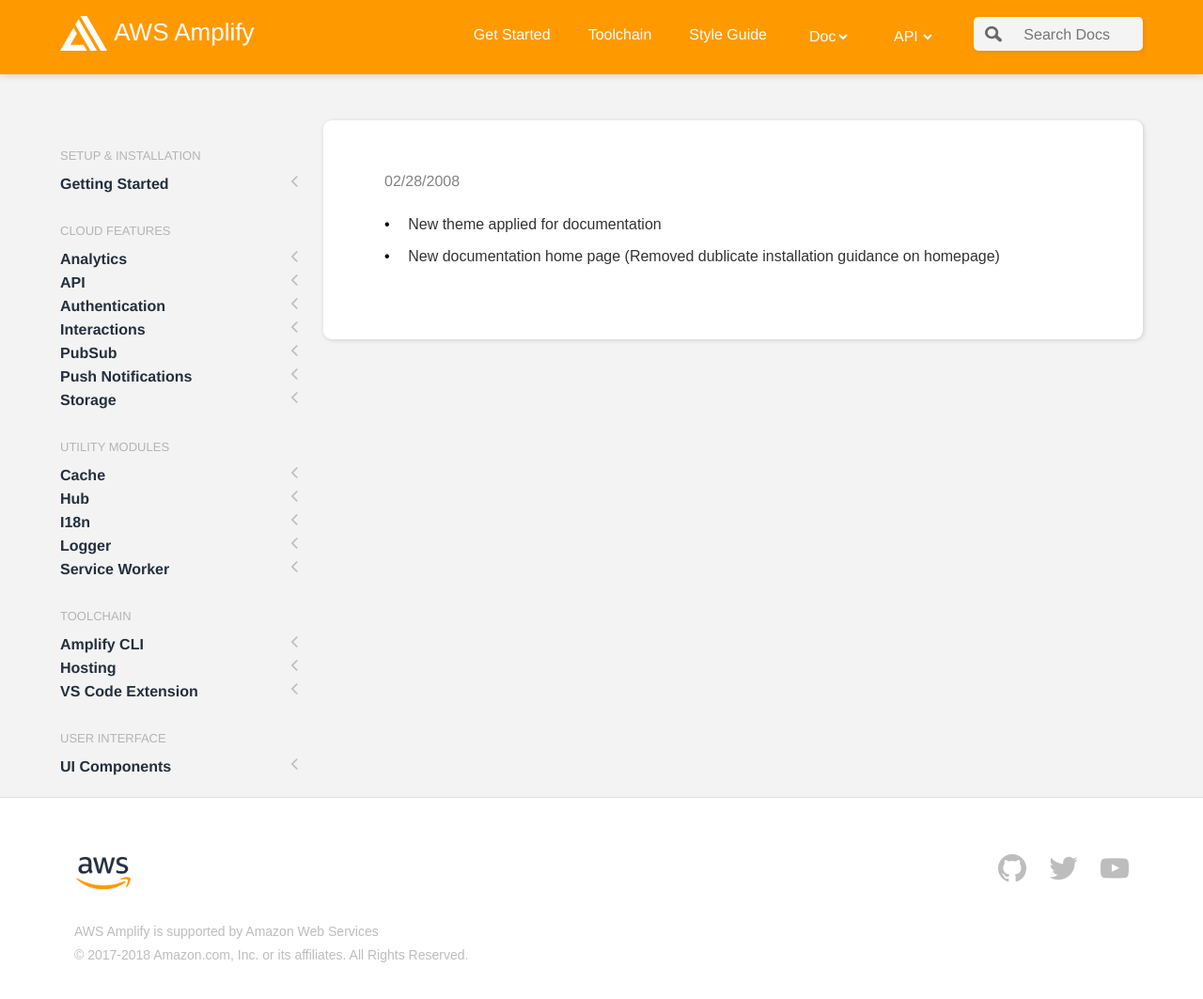
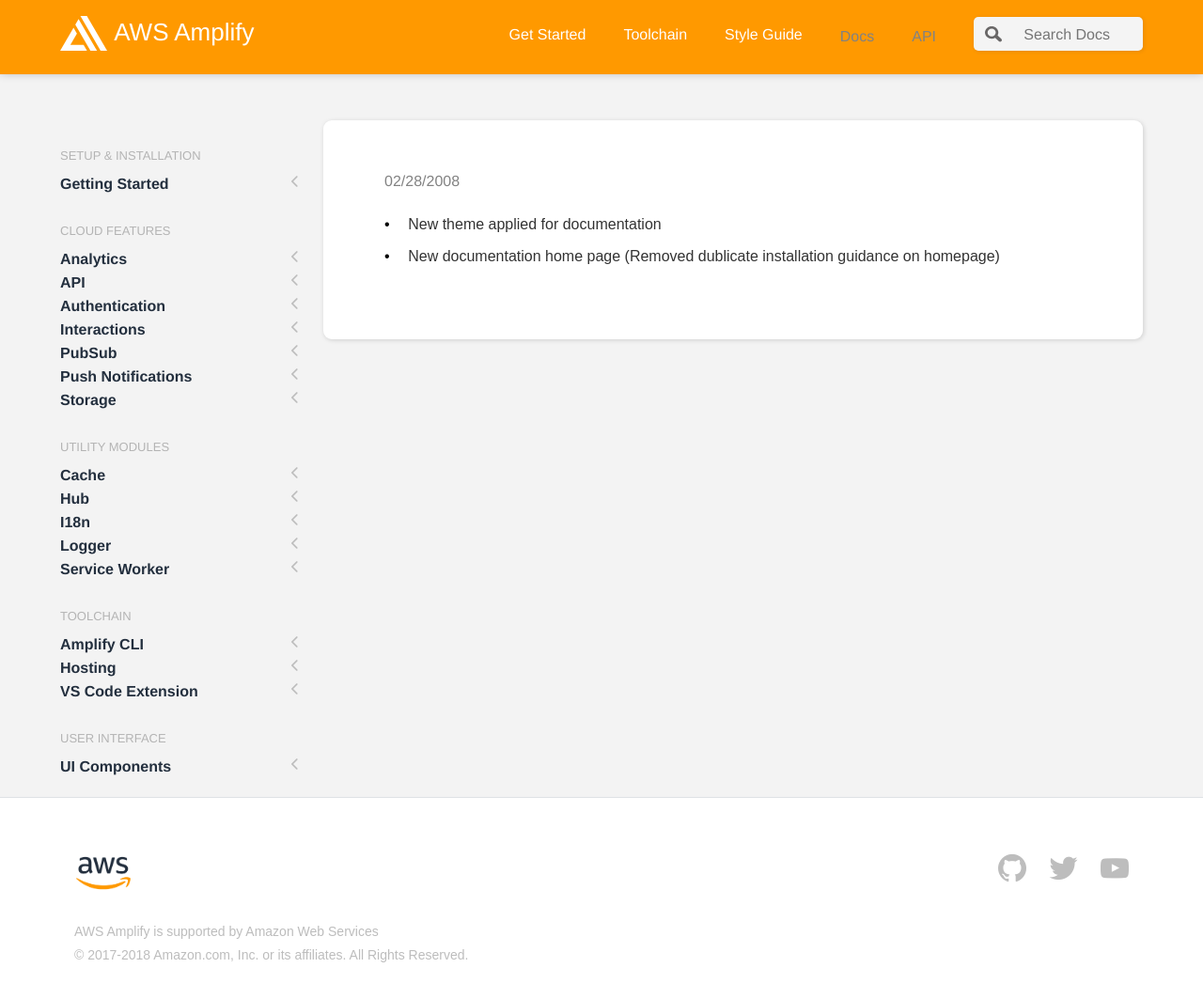
Before and after one commit to tommypraeger/tommypraeger.github.io, a Jekyll site: the page built from changelog.md, in a window 1280 px wide and 1089 px high. Shown: the top 1063 px of the window at 94% size. Built offline with Jekyll 4.4.1, drawn with Linux system fonts in a browser that asks for light colours; some web fonts are replaced; our own code applies the rules of GitHub Pages for plain Markdown files; comment, search, counter and statistics services are not loaded.

Commit message:
changing docs and api to dropdowns

```diff
--- a/amplify-theme/_includes/docs-header.html
+++ b/amplify-theme/_includes/docs-header.html
@@ -15,6 +15,11 @@
 					{% endif %}
 				</li>
 			{% endfor %}
+			<li>
+				<a href="{% if jekyll.environment == 'production' %}{{ site.amplify.docs_baseurl }}{% endif %}/media/quick_start?platform=purejs">
+					Docs
+				</a>
+			</li>
 			<li>
 				<a href="{% if jekyll.environment == 'production' %}{{ site.amplify.docs_baseurl }}{% endif %}/api">
 					API
@@ -72,22 +77,26 @@
 							</li>
 						{% endfor %}
 							<li>
-								<select class="white-text" id="docs-select">
-									<option selected disabled value="default">Docs</option>
-									<option value="https://docs.aws.amazon.com/aws-mobile/latest/developerguide/getting-started.html">iOS</option>
-									<option value="https://docs.aws.amazon.com/aws-mobile/latest/developerguide/getting-started.html">Android</option>
-									<option value="{% if jekyll.environment == 'production' %}{{ site.amplify.docs_baseurl }}{% endif %}/media/quick_start?platform=purejs">JavaScript</option>
-									<option value="{% if jekyll.environment == 'production' %}{{ site.amplify.docs_baseurl }}{% endif %}/media/quick_start?platform=react-native">React Native</option>
-								</select>
+								<div id="docs-select" class="dropdown white-text">
+									<button class="dropbtn">Docs</button>
+									<div class="dropdown-content">
+										<a href="https://docs.aws.amazon.com/aws-mobile/latest/developerguide/getting-started.html" target="_blank">iOS</a>
+										<a href="https://docs.aws.amazon.com/aws-mobile/latest/developerguide/getting-started.html" target="_blank">Android</a>
+										<a href="{% if jekyll.environment == 'production' %}{{ site.amplify.docs_baseurl }}{% endif %}/media/quick_start?platform=purejs">JavaScript</a>
+										<a href="{% if jekyll.environment == 'production' %}{{ site.amplify.docs_baseurl }}{% endif %}/media/quick_start?platform=react-native">React Native</a>
+									</div>
+								</div>
 							</li>
 							<li>
-								<select class="white-text" id="api-select">
-									<option selected disabled value="default">API</option>
-									<option value="https://aws.github.io/aws-sdk-ios/docs/reference/">iOS</option>
-									<option value="https://aws.github.io/aws-sdk-android/docs/reference/">Android</option>
-									<option value="{% if jekyll.environment == 'production' %}{{ site.amplify.docs_baseurl }}{% endif %}/api/">JavaScript</option>
-									<option value="{% if jekyll.environment == 'production' %}{{ site.amplify.docs_baseurl }}{% endif %}/api/">React Native</option>
-								</select>
+								<div id="api-select" class="dropdown white-text">
+									<button class="dropbtn">API</button>
+									<div class="dropdown-content">
+										<a href="https://aws.github.io/aws-sdk-ios/docs/reference/" target="_blank">iOS</a>
+										<a href="https://aws.github.io/aws-sdk-android/docs/reference/" target="_blank">Android</a>
+										<a href="{% if jekyll.environment == 'production' %}{{ site.amplify.docs_baseurl }}{% endif %}/api/" target="_blank">JavaScript</a>
+										<a href="{% if jekyll.environment == 'production' %}{{ site.amplify.docs_baseurl }}{% endif %}/api/" target="_blank">React Native</a>
+									</div>
+								</div>
 							</li>
 							<li class="site-search">
 								<input placeholder="   Search Docs" type="text" id="search-input"><img class="search-image" id="search-image" src="{% if jekyll.environment == 'production' %}{{ site.amplify.baseurl }}{% endif %}/images/layout/Search.svg"></input>
--- a/amplify-theme/_includes/site-header.html
+++ b/amplify-theme/_includes/site-header.html
@@ -27,6 +27,11 @@
 					{% endif %}
 				</li>
 			{% endfor %}
+			<li>
+				<a href="{% if jekyll.environment == 'production' %}{{ site.amplify.docs_baseurl }}{% endif %}/media/quick_start?platform=purejs">
+					Docs
+				</a>
+			</li>
 			<li>
 				<a href="{% if jekyll.environment == 'production' %}{{ site.amplify.docs_baseurl }}{% endif %}/api">
 					API
--- a/amplify-theme/_sass/components/_redesign.scss
+++ b/amplify-theme/_sass/components/_redesign.scss
@@ -2029,7 +2029,7 @@
             }
         }
 
-        select:hover {
+        .dropdown:hover .dropbtn{
             border-bottom: 2px solid white;
             transition: border-color 0.2s;
         }
```
